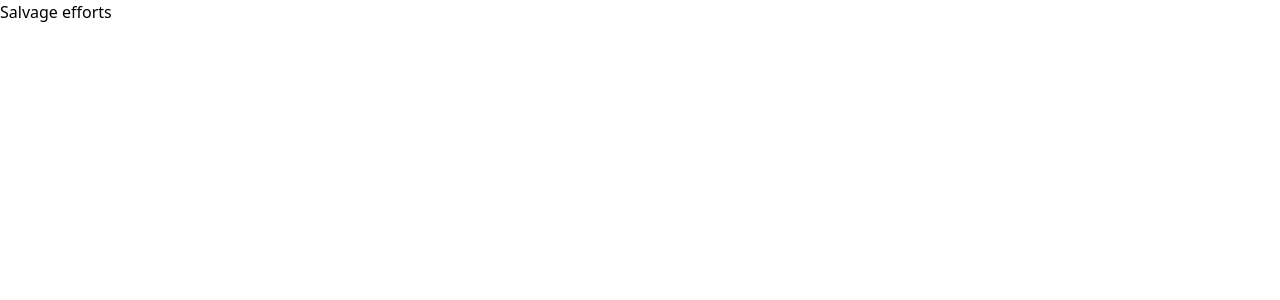
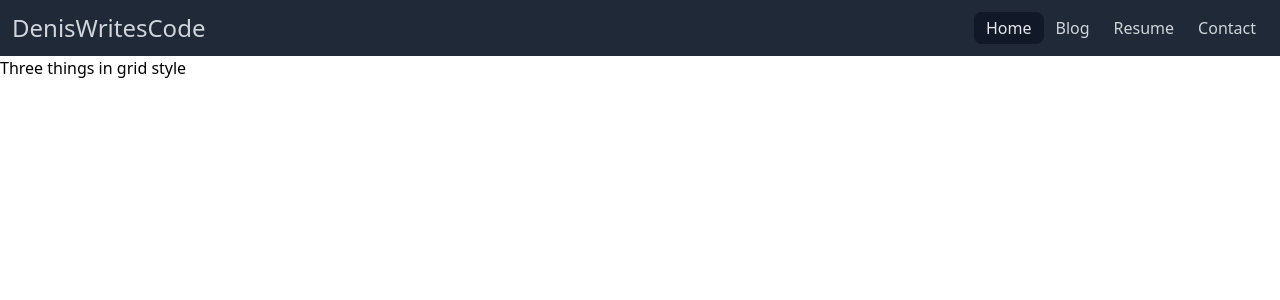
Before and after one commit to DenisWritesCode/portfolio, a React (Create React App) app: page / in a window 1280 px wide. Shown: the top 300 px of the page. Built offline with nearby package versions, Linux system fonts and the light colour scheme.

Commit message:
Done with navbar

```diff
--- a/src/App.js
+++ b/src/App.js
@@ -1,9 +1,20 @@
+import { useState } from 'react';
+
+import Navbar from "./components/Navbar";
+import MobileNav from './components/MobileNav';
+import Resume from './components/Resume';
+
 function App() {
+  const [mobileShow, setmobileShow] = useState(false);
+
+  const onHamClick = () => { setmobileShow(!mobileShow) };
   return (
     <div className="App">
-      <h1>Salvage efforts</h1>
+      <Navbar onHamClick={onHamClick} />
+      {mobileShow && <MobileNav />}
+      <Resume />
     </div>
-  )
+  );
 }
 
 export default App;
--- /dev/null
+++ b/src/components/MobileNav.js
@@ -0,0 +1,16 @@
+import React from "react";
+
+function MobileNav() {
+  return (
+    <div className="bg-gray-800 text-gray-300 flex justify-center">
+      <li class="flex flex-col text-center">
+        <ul class="py-1 px-3 border-b-2 border-gray-300 text-gray-200 bg-gray-900 rounded-lg rounded-b-none">Home</ul>
+        <ul class="py-1 px-3 border-b-2 border-gray-300 ">Blog</ul>
+        <ul class="py-1 px-3 border-b-2 border-gray-300 ">Resume</ul>
+        <ul class="py-1 pb-2 px-3 ">Contact</ul>
+      </li>
+    </div>
+  );
+}
+
+export default MobileNav;
--- a/src/components/Navbar.js
+++ b/src/components/Navbar.js
@@ -0,0 +1,35 @@
+function Navbar({ onHamClick }) {
+  return (
+    <header class="flex justify-between items-center bg-gray-800 text-gray-300 p-3">
+      <div class="left">
+        <h1 class="text-2xl">DenisWritesCode</h1>
+      </div>
+      <div class="menu sm:hidden" onClick= {onHamClick}>
+        <svg
+          class="w-6 h-6"
+          fill="none"
+          stroke="currentColor"
+          viewBox="0 0 24 24"
+          xmlns="http://www.w3.org/2000/svg"
+        >
+          <path
+            stroke-linecap="round"
+            stroke-linejoin="round"
+            stroke-width="2"
+            d="M4 6h16M4 12h16M4 18h16"
+          ></path>
+        </svg>
+      </div>
+      <div class="right hidden sm:block">
+        <li class="flex">
+          <ul class="py-1 px-3 text-gray-200 bg-gray-900 rounded-lg">Home</ul>
+          <ul class="py-1 px-3">Blog</ul>
+          <ul class="py-1 px-3">Resume</ul>
+          <ul class="py-1 px-3">Contact</ul>
+        </li>
+      </div>
+    </header>
+  );
+}
+
+export default Navbar;
--- /dev/null
+++ b/src/components/Resume.js
@@ -0,0 +1,11 @@
+import React from "react";
+
+function Resume() {
+  return (
+    <div>
+      <p>Three things in grid style</p>
+    </div>
+  );
+}
+
+export default Resume;
```
